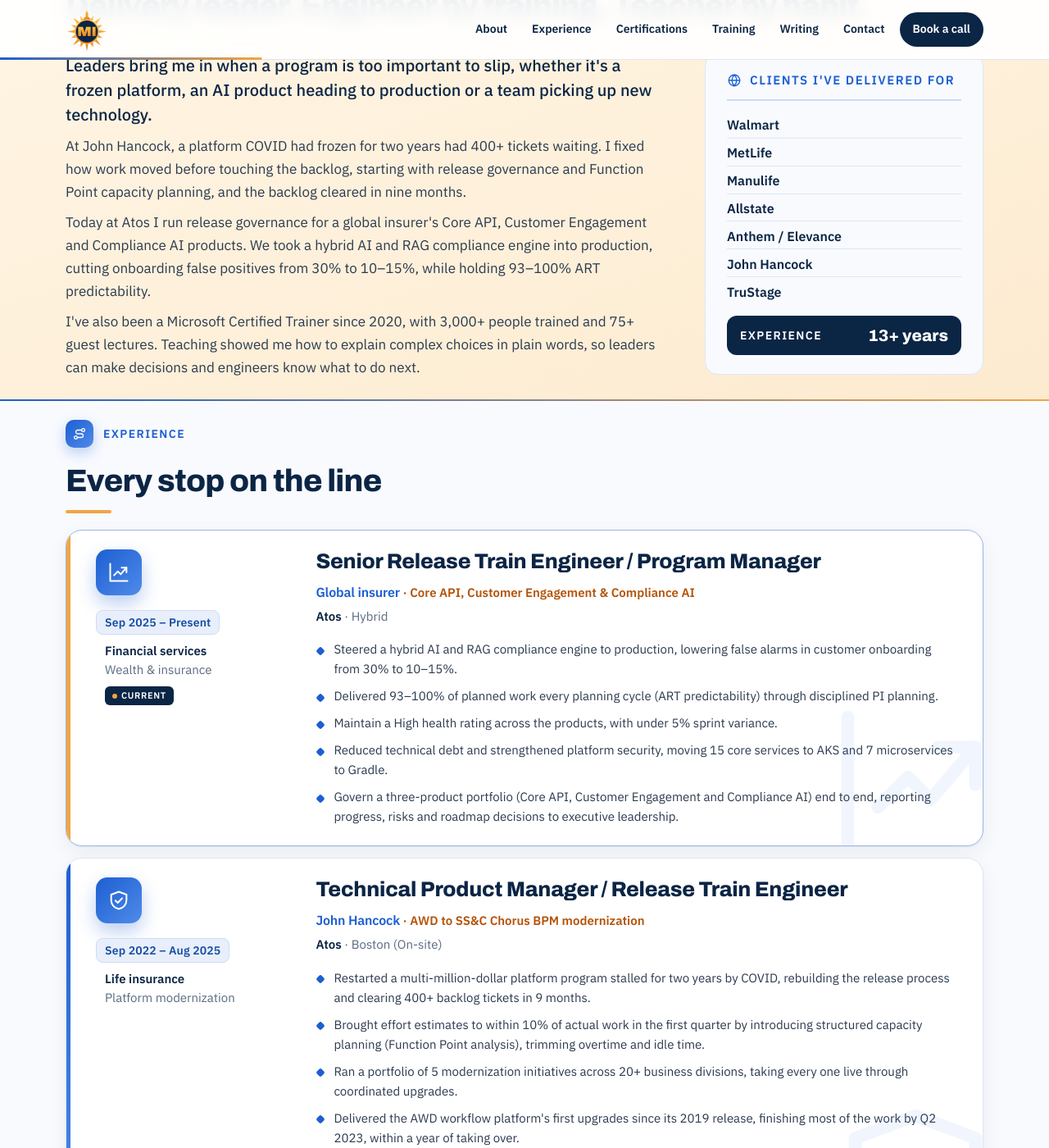
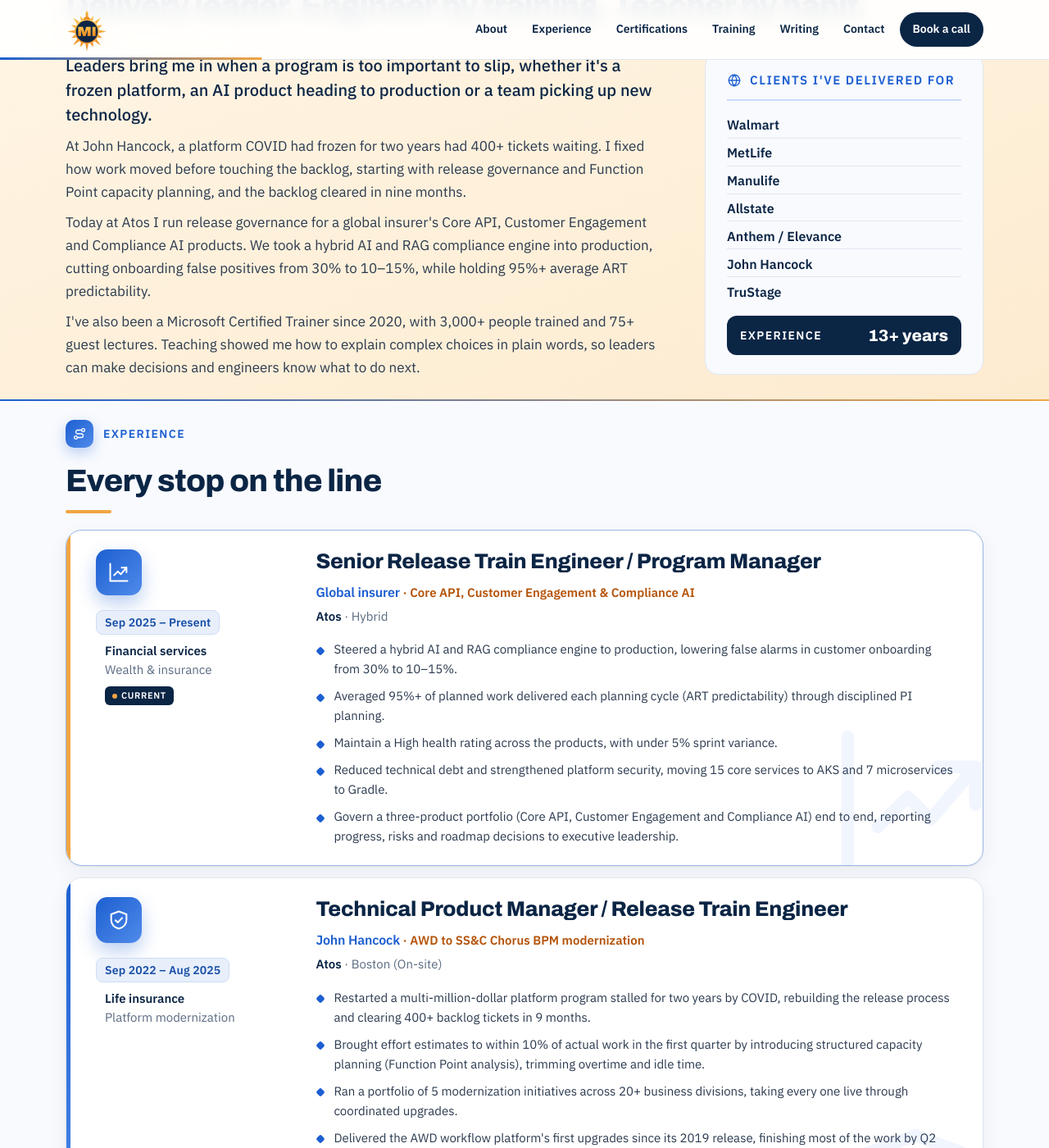
Before and after one commit to Madhan-I/Madhan-I.github.io, a Jekyll site: the page built from index.html, in a window 1280 px wide and 1400 px high, scrolled down 1223 px. Shown: the whole window at 82% size. Built offline with Jekyll 4.4.1, drawn with Linux system fonts in a browser that asks for light colours; some of the changed text lies outside the part shown.

Commit message:
Predictability: 95%+ average across site, blog and resume
Co-Authored-By: Claude Opus 5.5 <noreply@anthropic.com>
Claude-Session: https://claude.ai/code/session_01MFRrTt7LBDdX57m85KHNGp

```diff
--- a/_data/profile.yml
+++ b/_data/profile.yml
@@ -51,9 +51,9 @@ expertise_rows:
 # The four big numbers under the hero. Keep it to four.
 metrics:
   - tag: Predictability
-    number: "93"
-    suffix: "–100%"
-    text: ART predictability and story-point completion, across every PI in my current portfolio
+    number: "95"
+    suffix: "%+"
+    text: average ART predictability and story-point completion, across every PI in my current portfolio
   - tag: AI in production
     number: "50"
     suffix: "%+"
@@ -72,7 +72,7 @@ about_title: "Delivery leader. Engineer by training. Teacher by habit."
 about:
   - "Leaders bring me in when a program is too important to slip, whether it's a frozen platform, an AI product heading to production or a team picking up new technology."
   - "At John Hancock, a platform COVID had frozen for two years had 400+ tickets waiting. I fixed how work moved before touching the backlog, starting with release governance and Function Point capacity planning, and the backlog cleared in nine months."
-  - "Today at Atos I run release governance for a global insurer's Core API, Customer Engagement and Compliance AI products. We took a hybrid AI and RAG compliance engine into production, cutting onboarding false positives from 30% to 10–15%, while holding 93–100% ART predictability."
+  - "Today at Atos I run release governance for a global insurer's Core API, Customer Engagement and Compliance AI products. We took a hybrid AI and RAG compliance engine into production, cutting onboarding false positives from 30% to 10–15%, while holding 95%+ average ART predictability."
   - "I've also been a Microsoft Certified Trainer since 2020, with 3,000+ people trained and 75+ guest lectures. Teaching showed me how to explain complex choices in plain words, so leaders can make decisions and engineers know what to do next."
 
 clients:
@@ -99,7 +99,7 @@ experience:
     current: true
     points:
       - Steered a hybrid AI and RAG compliance engine to production, lowering false alarms in customer onboarding from 30% to 10–15%.
-      - Delivered 93–100% of planned work every planning cycle (ART predictability) through disciplined PI planning.
+      - Averaged 95%+ of planned work delivered each planning cycle (ART predictability) through disciplined PI planning.
       - Maintain a High health rating across the products, with under 5% sprint variance.
       - Reduced technical debt and strengthened platform security, moving 15 core services to AKS and 7 microservices to Gradle.
       - Govern a three-product portfolio (Core API, Customer Engagement and Compliance AI) end to end, reporting progress, risks and roadmap decisions to executive leadership.
--- a/_posts/2026-10-20-ai-compliance-portfolio.md
+++ b/_posts/2026-10-20-ai-compliance-portfolio.md
@@ -2,8 +2,8 @@
 period: "Sep 2025 – Present"
 title: "Running a portfolio where AI has to be right"
 teaser: "Keeping AI compliance right at portfolio scale"
-summary: How we cut onboarding false positives from 30% to 10–15% at 93–100% portfolio predictability.
-outcome: "Onboarding false positives cut from 30% to 10–15%, with a multi-million-dollar portfolio held at 93–100% predictability."
+summary: How we cut onboarding false positives from 30% to 10–15% at 95%+ average portfolio predictability.
+outcome: "Onboarding false positives cut from 30% to 10–15%, with a multi-million-dollar portfolio held at 95%+ average predictability."
 hashtags: [AIGovernance, ComplianceAI, PortfolioManagement, SAFe, AKS]
 tags: [AI, Delivery]
 redirect_from:
@@ -34,7 +34,7 @@ Any one of those can derail a quarter. What kept them on track was disciplined P
 
 - Onboarding false positives fell from **30% to 10–15%**, cutting compliance review cost.
 - The portfolio held a sustained **High** health rating, with **under 5% sprint variance**.
-- We delivered **93–100% of planned work every planning cycle** (ART predictability and story-point completion) on multi-million-dollar roadmaps.
+- We averaged **95%+ of planned work delivered each planning cycle** (ART predictability and story-point completion) on multi-million-dollar roadmaps.
 
 ## What I took from it
 
```
Also changed, not shown: 2 other files.
